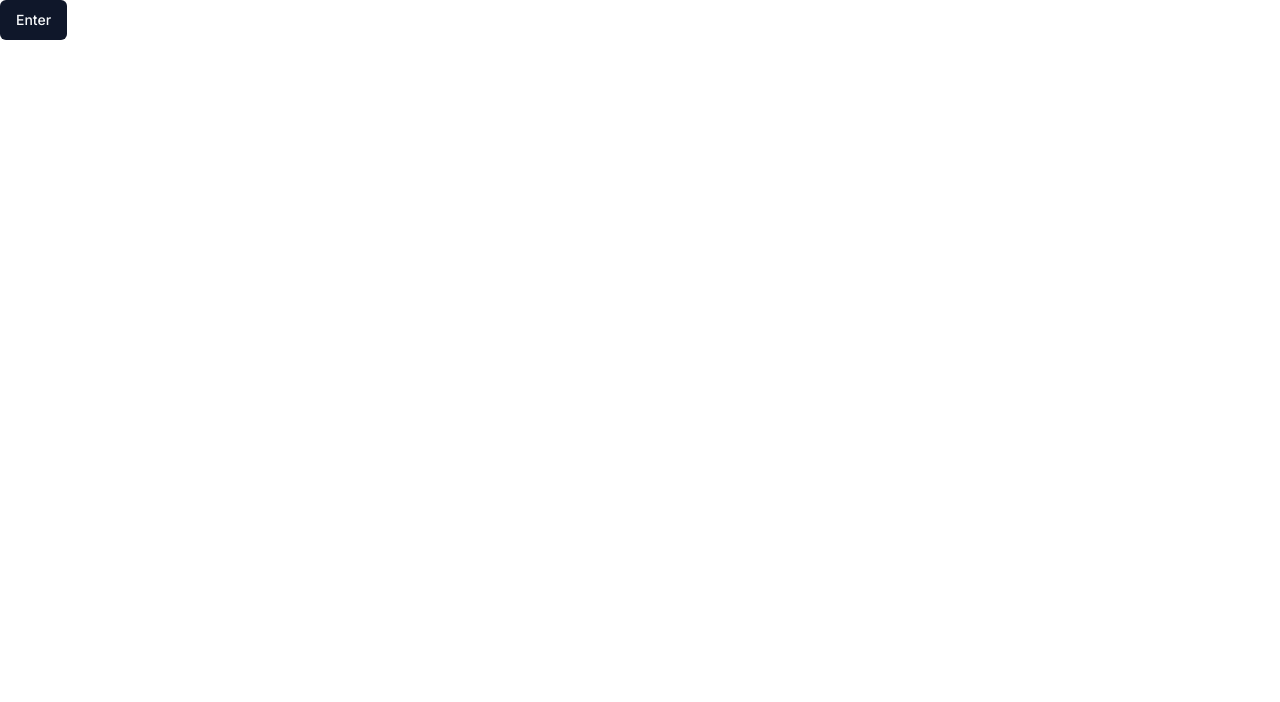
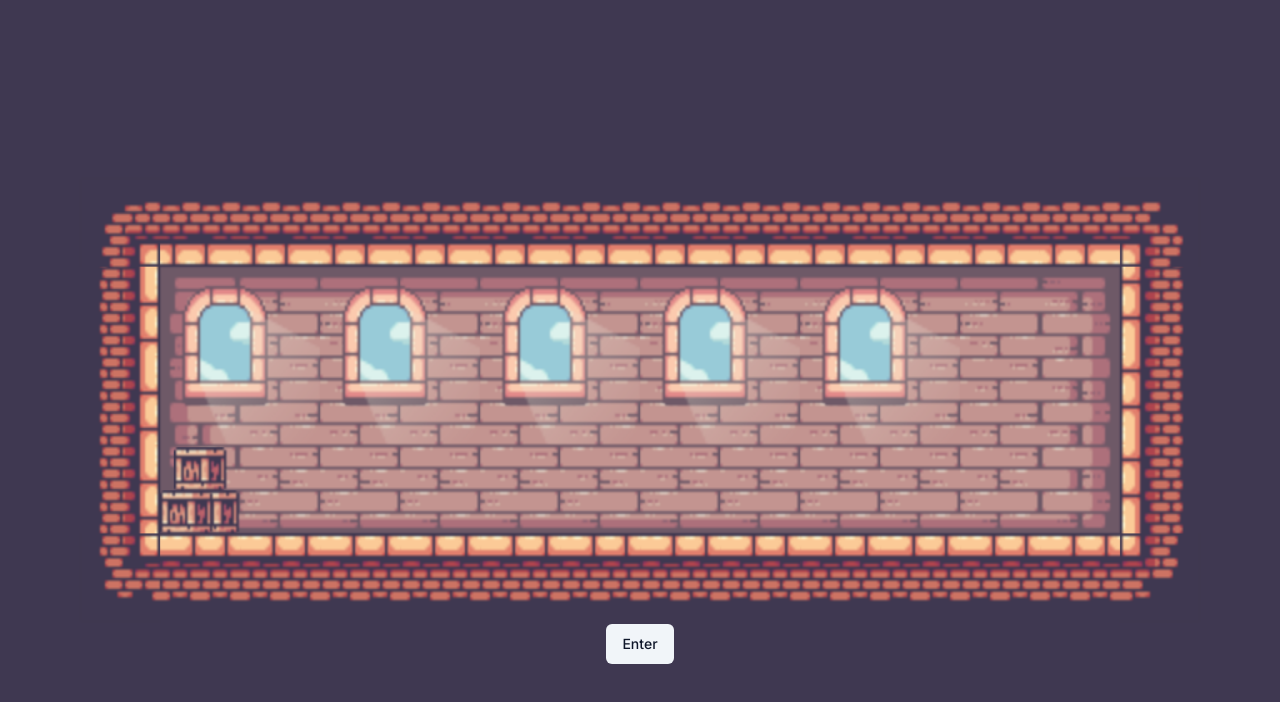
Before and after one commit to penguinboots/portfolio-v3, a Next.js app: page / in a window 1280 px wide. Shown: the top 702 px of the page. Built offline with nearby package versions, Linux system fonts and the light colour scheme.

Commit message:
build game landing

```diff
--- a/app/(landing)/page.tsx
+++ b/app/(landing)/page.tsx
@@ -1,10 +1,18 @@
+"use client";
+
+import Game from "@/components/Game";
 import { Button } from "@/components/ui/button";
 import Link from "next/link";
 
 export default function Landing() {
-  return(<div>
-    <Link href="/home">
-      <Button>Enter</Button>
-    </Link>
-  </div>);
+  return (
+    <div className="h-full">
+      <Game />
+      <div className="absolute bottom-24 flex justify-center w-full p-10">
+        <Link href="/home">
+          <Button variant="secondary">Enter</Button>
+        </Link>
+      </div>
+    </div>
+  );
 }
--- /dev/null
+++ b/components/Game.tsx
@@ -0,0 +1,32 @@
+"use client";
+
+import { useEffect, useRef } from "react";
+
+const Game = () => {
+  const canvasRef = useRef<HTMLCanvasElement | null>(null);
+
+  useEffect(() => {
+    const canvas = canvasRef.current;
+    if (canvas) {
+      const c = canvas.getContext("2d");
+
+      if (c) {
+        const image = new Image();
+        image.src = "/placeholders/1.png";
+
+        image.onload = () => {
+          canvas.width = image.width;
+          canvas.height = image.height;
+
+          c.drawImage(image, 0, 0, image.width, image.height);
+        };
+      }
+    }
+  }, []);
+
+  return (
+    <canvas ref={canvasRef} className="absolute h-full w-full bg-slate-500" />
+  );
+};
+
+export default Game;
```
Also changed, not shown: public/placeholders/1.png (added).
